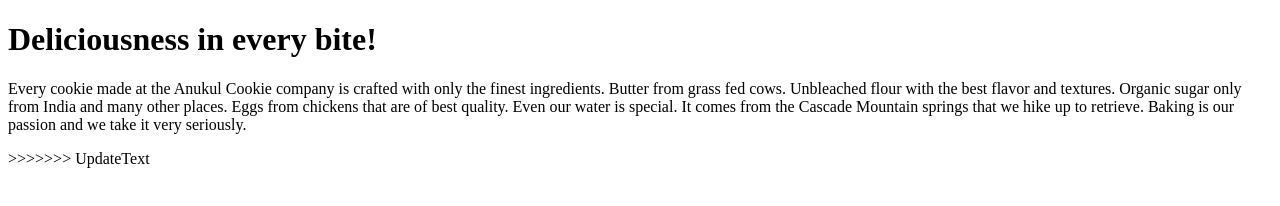
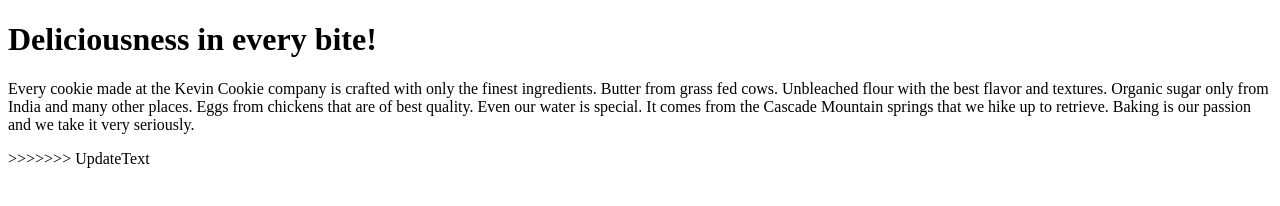
Before and after one commit to Anukul07/Demo, a plain HTML site: page index.htm in a window 1280 px wide. Drawn offline with Linux system fonts and the light colour scheme.

Commit message:
Switched back to Kevin

```diff
--- a/index.htm
+++ b/index.htm
@@ -4,7 +4,7 @@
 
 <h1>Deliciousness in every bite!</h1>
 
-<p>Every cookie made at the Anukul Cookie company is crafted with only the finest ingredients. Butter from grass fed cows. Unbleached flour with the best flavor and textures. Organic sugar only from India and many other places. Eggs from chickens that are of best quality. Even our water is special. It comes from the Cascade Mountain springs that we hike up to retrieve. Baking is our passion and we take it very seriously.</p>
+<p>Every cookie made at the Kevin Cookie company is crafted with only the finest ingredients. Butter from grass fed cows. Unbleached flour with the best flavor and textures. Organic sugar only from India and many other places. Eggs from chickens that are of best quality. Even our water is special. It comes from the Cascade Mountain springs that we hike up to retrieve. Baking is our passion and we take it very seriously.</p>
 >>>>>>> UpdateText
 
 </body>
```
